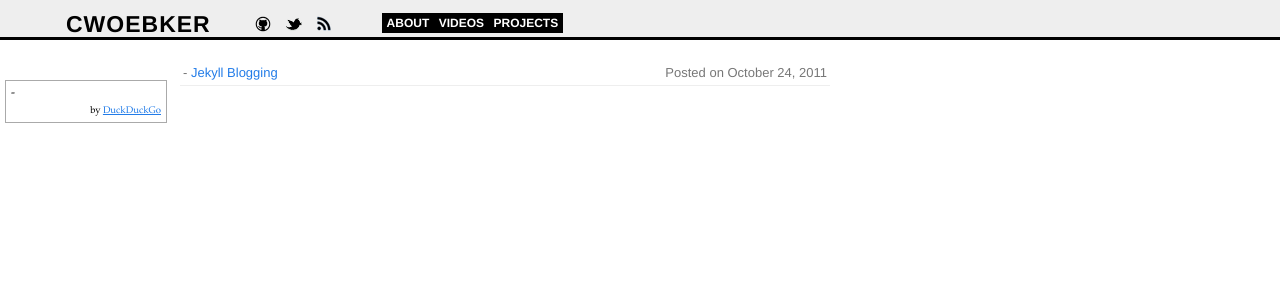
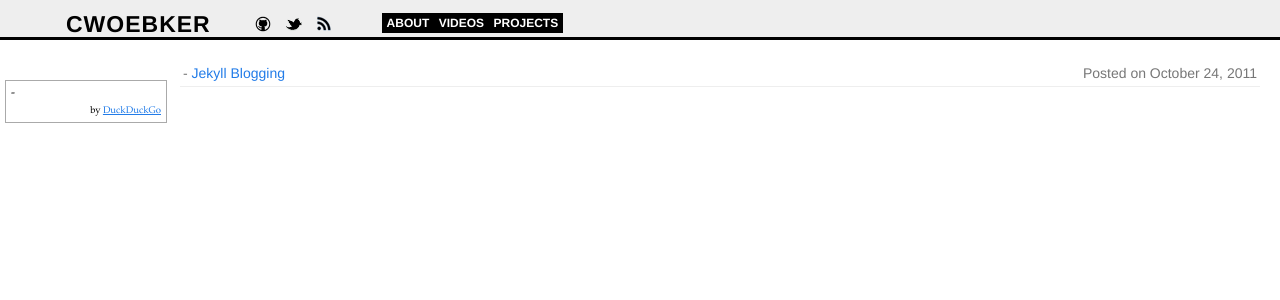
Before and after one commit to cwoebker/.com, a Jekyll site: the page built from index.html, in a window 1280 px wide. Shown: the top 300 px of the page. Built offline with Jekyll 4.4.1, drawn with Linux system fonts in a browser that asks for light colours; nearby versions of some CDN libraries; Markdown is read by kramdown in place of the engine named in the settings.

Commit message:
fixed some positioning

```diff
--- a/css/styles.css
+++ b/css/styles.css
@@ -26,7 +26,8 @@ hr{
 .content{
   margin-top: 60px;
   margin-left: 180px;
-  width: 650px;
+  margin-right: 20px;
+  width: auto;
   margin-bottom: 50px;
 }
 .posts{
@@ -38,7 +39,7 @@ hr{
   padding: 0;
 }
 .posts li{
-  font-size: 13px;
+  font-size: 14px;
   list-style: none;
   padding: 5px 3px;
   margin: 0;
```
Also changed, not shown: _layouts/project.html (added).
